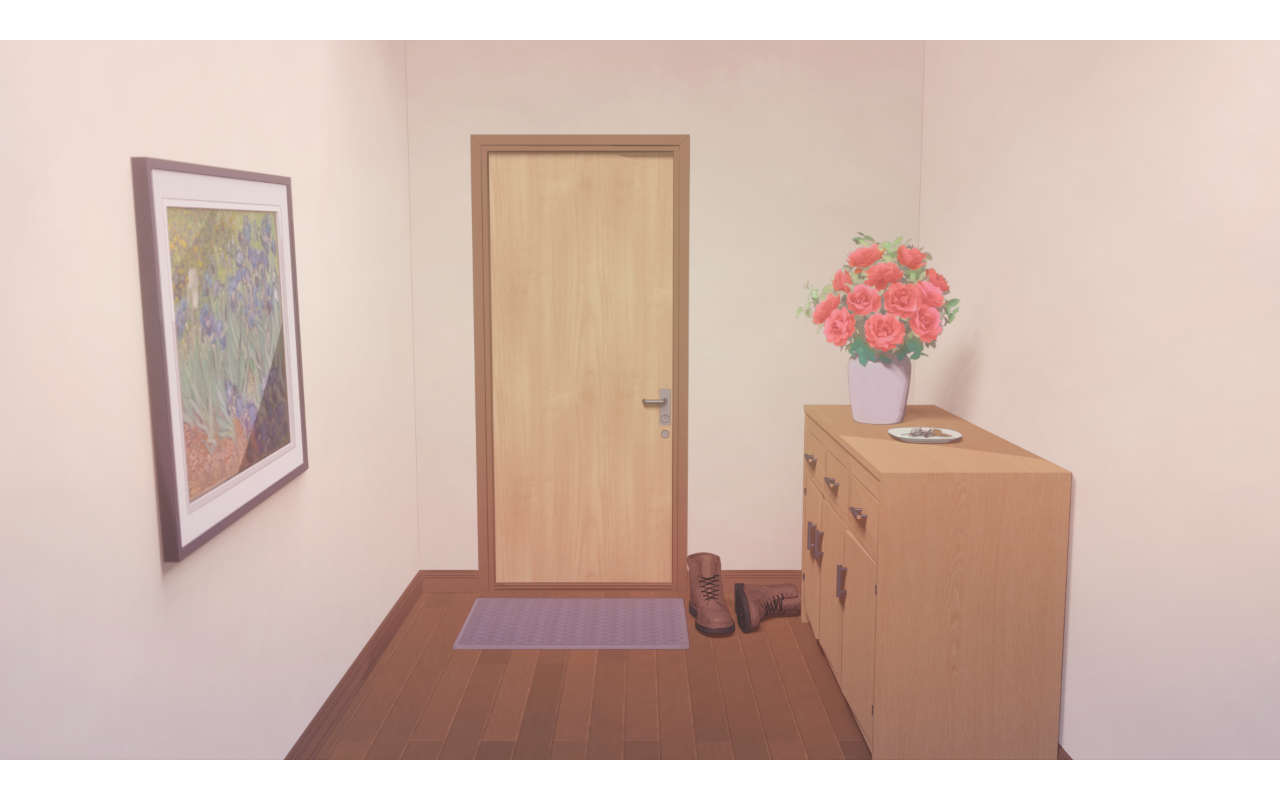
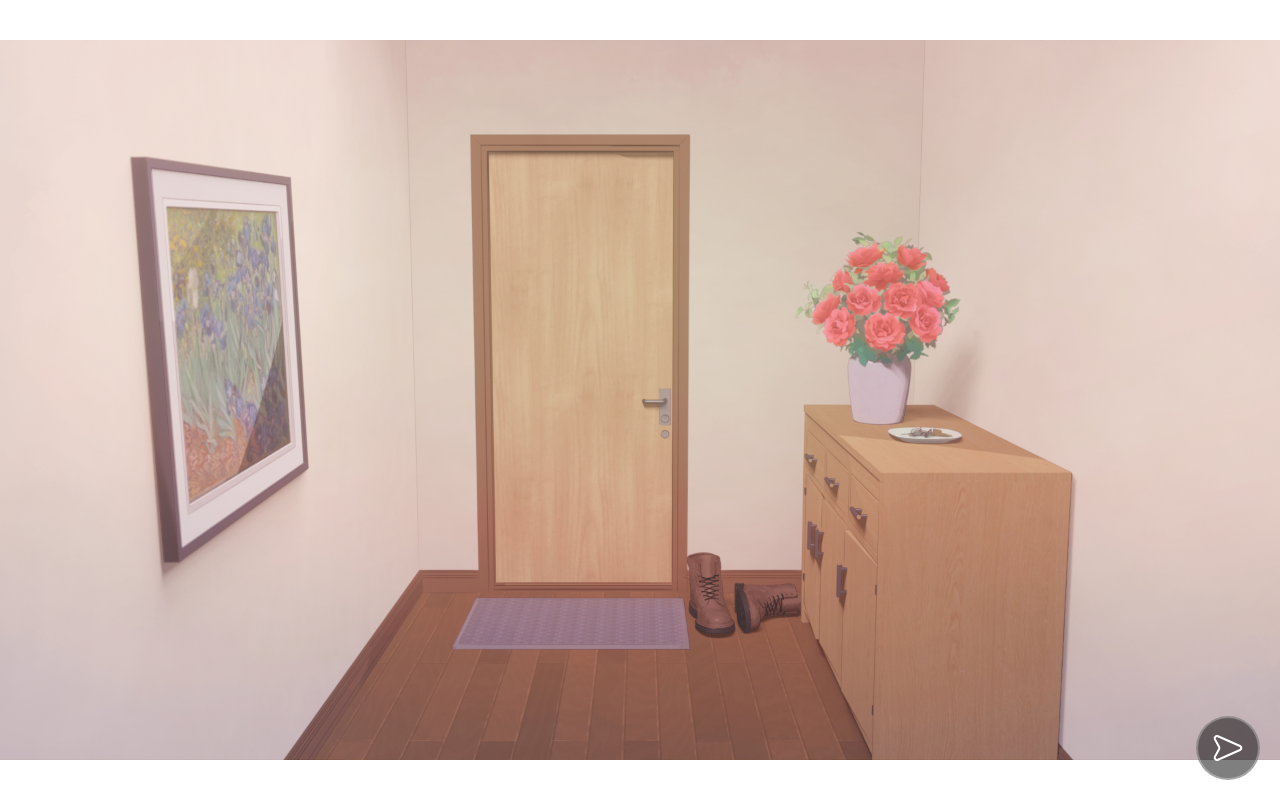
Before and after one commit to sfierro/EscapeRoom, a Svelte app: page / in a window 1280 px wide. Built offline with nearby package versions, Linux system fonts and the light colour scheme.

Commit message:
added room navigation

```diff
--- a/src/App.svelte
+++ b/src/App.svelte
@@ -1,7 +1,38 @@
 <script>
-  import entranceImage from './assets/entrance.jpg';
-  import Hotspot from './Hotspot.svelte';
-  import { entranceHotspot } from './hotspot-utils';
+  import { rooms } from "./rooms";
+  import Hotspot from "./Hotspot.svelte";
+  import Navigation from "./Navigation.svelte";
+  import outsideImage from "./assets/outside.jpg";
+
+  let currentRoomIndex = $state(0);
+  let showingOutside = $state(false);
+
+  const currentRoom = $derived(rooms[currentRoomIndex]);
+  const hasPreviousRoom = $derived(currentRoomIndex > 0);
+  const hasNextRoom = $derived(currentRoomIndex < rooms.length - 1);
+
+  const displayImage = $derived(
+    showingOutside ? outsideImage : currentRoom.image,
+  );
+  const displayName = $derived(showingOutside ? "Outside" : currentRoom.name);
+
+  function goToPreviousRoom() {
+    if (hasPreviousRoom) {
+      currentRoomIndex--;
+      showingOutside = false;
+    }
+  }
+
+  function goToNextRoom() {
+    if (hasNextRoom) {
+      currentRoomIndex++;
+      showingOutside = false;
+    }
+  }
+
+  function handleEntranceHotspotClick() {
+    showingOutside = true;
+  }
 
   function handleDragStart(e) {
     e.preventDefault();
@@ -12,14 +43,39 @@
 <main>
   <div class="home-screen">
     <img
-      src={entranceImage}
-      alt="Entrance"
-      class="entrance-image"
+      src={displayImage}
+      alt={displayName}
+      class="room-image"
       draggable="false"
       ondragstart={handleDragStart}
       ondrag={handleDragStart}
     />
-    <Hotspot cx={entranceHotspot.cx} cy={entranceHotspot.cy} />
+    {#if !showingOutside}
+      {#each currentRoom.hotspots as hotspot}
+        <Hotspot
+          cx={hotspot.cx}
+          cy={hotspot.cy}
+          onClick={currentRoom.id === "entrance"
+            ? handleEntranceHotspotClick
+            : undefined}
+        />
+      {/each}
+    {/if}
+    {#if !showingOutside}
+      <Navigation
+        {hasPreviousRoom}
+        {hasNextRoom}
+        onPrevious={goToPreviousRoom}
+        onNext={goToNextRoom}
+      />
+    {:else}
+      <Navigation
+        hasPreviousRoom={false}
+        hasNextRoom={false}
+        onPrevious={() => (showingOutside = false)}
+        onNext={() => {}}
+      />
+    {/if}
   </div>
 </main>
 
@@ -45,7 +101,7 @@
     position: relative;
   }
 
-  .entrance-image {
+  .room-image {
     width: 100%;
     height: 100%;
     object-fit: contain;
@@ -57,7 +113,7 @@
     pointer-events: auto;
   }
 
-  .entrance-image::selection {
+  .room-image::selection {
     background: transparent;
   }
 </style>
--- a/src/Hotspot.svelte
+++ b/src/Hotspot.svelte
@@ -1,8 +1,12 @@
 <script>
-    const { cx, cy } = $props();
+    const { cx, cy, onClick } = $props();
 
     function handleClick() {
-        console.log("Hotspot clicked");
+        if (onClick) {
+            onClick();
+        } else {
+            console.log("Hotspot clicked");
+        }
     }
 
     function handleKeydown(event) {
@@ -57,9 +61,9 @@
     }
 
     .circle {
-        fill: transparent;
-        stroke: rgba(255, 255, 255, 0.55);
-        stroke-width: 6;
+        fill: rgba(255, 255, 255, 0.25);
+        stroke: rgba(255, 255, 255, 0.5);
+        stroke-width: 2;
         opacity: 0;
         transition: opacity 150ms;
     }
--- /dev/null
+++ b/src/Navigation.svelte
@@ -0,0 +1,108 @@
+<script>
+    const { hasPreviousRoom, hasNextRoom, onPrevious, onNext } = $props();
+</script>
+
+<div class="navigation-container">
+    {#if hasPreviousRoom}
+        <button
+            class="nav-button nav-button-left"
+            onclick={onPrevious}
+            aria-label="Previous room"
+        >
+            <!-- Uploaded to: SVG Repo, www.svgrepo.com, Generator: SVG Repo Mixer Tools -->
+            <svg
+                width="48"
+                height="48"
+                viewBox="0 0 24 24"
+                fill="none"
+                xmlns="http://www.w3.org/2000/svg"
+            >
+                <path
+                    d="M19.5025 20.835L2.99281 13.4725C1.66906 12.8822 1.66906 11.1178 2.99281 10.5275L19.5025 3.16496C20.9984 2.49789 22.5499 3.97914 21.809 5.36689L18.657 11.2706C18.4118 11.7298 18.4118 12.2702 18.657 12.7294L21.809 18.6331C22.5499 20.0209 20.9984 21.5021 19.5025 20.835Z"
+                    stroke="currentColor"
+                    stroke-width="1.5"
+                />
+            </svg>
+        </button>
+    {/if}
+
+    {#if hasNextRoom}
+        <button
+            class="nav-button nav-button-right"
+            onclick={onNext}
+            aria-label="Next room"
+        >
+            <!-- Uploaded to: SVG Repo, www.svgrepo.com, Generator: SVG Repo Mixer Tools -->
+            <svg
+                width="48"
+                height="48"
+                viewBox="0 0 24 24"
+                fill="none"
+                xmlns="http://www.w3.org/2000/svg"
+            >
+                <path
+                    d="M4.49746 20.835L21.0072 13.4725C22.3309 12.8822 22.3309 11.1178 21.0072 10.5275L4.49746 3.16496C3.00163 2.49789 1.45006 3.97914 2.19099 5.36689L5.34302 11.2706C5.58817 11.7298 5.58818 12.2702 5.34302 12.7294L2.19099 18.6331C1.45007 20.0209 3.00163 21.5021 4.49746 20.835Z"
+                    stroke="currentColor"
+                    stroke-width="1.5"
+                />
+            </svg>
+        </button>
+    {/if}
+</div>
+
+<style>
+    .navigation-container {
+        position: absolute;
+        bottom: 20px;
+        left: 0;
+        right: 0;
+        display: flex;
+        justify-content: space-between;
+        align-items: center;
+        padding: 0 20px;
+        pointer-events: none;
+        z-index: 10;
+    }
+
+    .nav-button-left {
+        margin-right: auto;
+    }
+
+    .nav-button-right {
+        margin-left: auto;
+    }
+
+    .nav-button {
+        background: rgba(0, 0, 0, 0.5);
+        border: 2px solid rgba(255, 255, 255, 0.3);
+        border-radius: 50%;
+        width: 64px;
+        height: 64px;
+        display: flex;
+        align-items: center;
+        justify-content: center;
+        cursor: pointer;
+        pointer-events: auto;
+        color: white;
+        transition: all 0.2s ease;
+    }
+
+    .nav-button:hover {
+        background: rgba(0, 0, 0, 0.7);
+        border-color: rgba(255, 255, 255, 0.5);
+        transform: scale(1.1);
+    }
+
+    .nav-button:active {
+        transform: scale(0.95);
+    }
+
+    .nav-button:focus:not(:focus-visible) {
+        outline: none;
+    }
+
+    .nav-button svg {
+        width: 32px;
+        height: 32px;
+    }
+</style>
--- /dev/null
+++ b/src/rooms.ts
@@ -0,0 +1,80 @@
+import entranceImage from './assets/entrance.jpg';
+import hallwayImage from './assets/hallway.jpg';
+import loungeImage from './assets/lounge.jpg';
+import kitchenImage from './assets/kitchen.jpg';
+import diningImage from './assets/dining.jpg';
+import diningKitchenImage from './assets/dining_kitchen.jpg';
+import bathroomImage from './assets/bathroom.jpg';
+import masterBedroomImage from './assets/master_bedroom.jpg';
+import singleBedroomImage from './assets/single_bedroom.jpg';
+
+export interface Hotspot {
+    cx: number;
+    cy: number;
+}
+
+export interface Room {
+    id: string;
+    name: string;
+    image: string;
+    hotspots: Hotspot[];
+}
+
+export const rooms: Room[] = [
+    {
+        id: 'entrance',
+        name: 'Entrance',
+        image: entranceImage,
+        hotspots: [
+            { cx: 990, cy: 558 }
+        ]
+    },
+    {
+        id: 'hallway',
+        name: 'Hallway',
+        image: hallwayImage,
+        hotspots: []
+    },
+    {
+        id: 'lounge',
+        name: 'Lounge',
+        image: loungeImage,
+        hotspots: []
+    },
+    {
+        id: 'kitchen',
+        name: 'Kitchen',
+        image: kitchenImage,
+        hotspots: []
+    },
+    {
+        id: 'dining',
+        name: 'Dining Room',
+        image: diningImage,
+        hotspots: []
+    },
+    {
+        id: 'dining_kitchen',
+        name: 'Dining Kitchen',
+        image: diningKitchenImage,
+        hotspots: []
+    },
+    {
+        id: 'bathroom',
+        name: 'Bathroom',
+        image: bathroomImage,
+        hotspots: []
+    },
+    {
+        id: 'master_bedroom',
+        name: 'Master Bedroom',
+        image: masterBedroomImage,
+        hotspots: []
+    },
+    {
+        id: 'single_bedroom',
+        name: 'Single Bedroom',
+        image: singleBedroomImage,
+        hotspots: []
+    }
+];
--- /dev/null
+++ b/src/vite-env.d.ts
@@ -0,0 +1,31 @@
+/// <reference types="vite/client" />
+
+declare module '*.jpg' {
+    const src: string;
+    export default src;
+}
+
+declare module '*.jpeg' {
+    const src: string;
+    export default src;
+}
+
+declare module '*.png' {
+    const src: string;
+    export default src;
+}
+
+declare module '*.svg' {
+    const src: string;
+    export default src;
+}
+
+declare module '*.gif' {
+    const src: string;
+    export default src;
+}
+
+declare module '*.webp' {
+    const src: string;
+    export default src;
+}
```
Also changed, not shown: tsconfig.json (added, +27 -0 lines).
